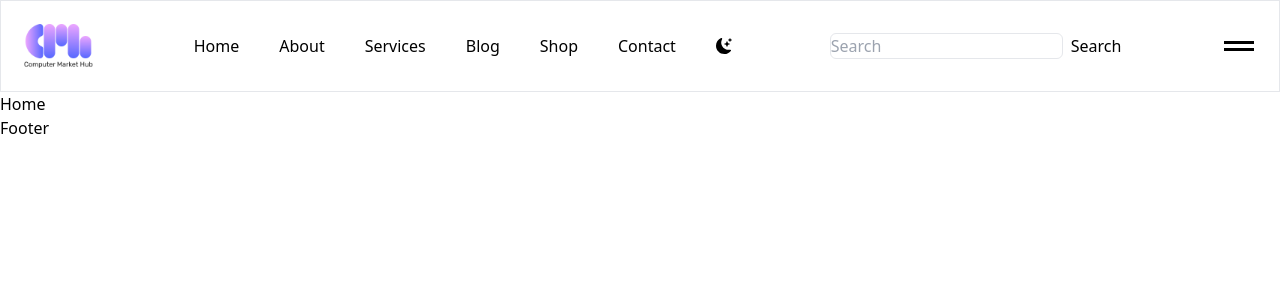
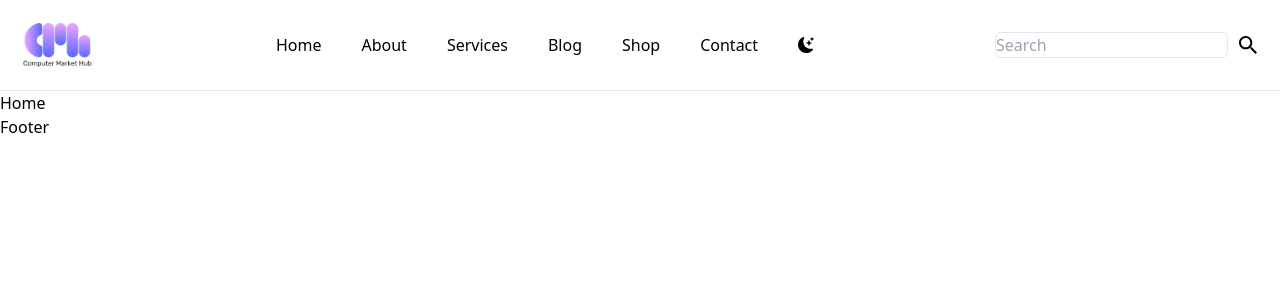
Before and after one commit to Sh-karan27/demo-website-computerhub, a React (Vite) app: page / in a window 1280 px wide. Shown: the top 300 px of the page. Built offline with nearby package versions, Linux system fonts and the light colour scheme.

Commit message:
added  responsive navbar

```diff
--- a/src/components/Navbar.jsx
+++ b/src/components/Navbar.jsx
@@ -5,6 +5,8 @@ import { NavList } from '../constants';
 import Logo from '../assets/Logo.png';
 import { MdSunny } from 'react-icons/md';
 import { BsFillMoonStarsFill } from 'react-icons/bs';
+import { NavLink } from 'react-router-dom';
+import { IoMdSearch } from 'react-icons/io';
 const Navbar = () => {
   const [slide, setSlide] = useState('justify-start');
   const [smallMenu, setSmallMenu] = useState(false);
@@ -14,16 +16,16 @@ const Navbar = () => {
 
   return (
     <>
-      <section className='w-full flex items-center justify-center relative border'>
+      <section className='w-full flex items-center justify-center relative border-b'>
         <div className='w-full flex items-center justify-between px-5 py-5 max-sm:px-2 max-sm:py-2'>
           <img src={Logo} alt='logo' className='w-[75px]' />
 
           <nav
             className={`flex items-center gap-10 transition-all duration-300 delay-300 ${slide} ease-linear cursor-pointer max-sm:hidden`}>
             {NavList.map((items, i) => (
-              <div key={i}>
+              <NavLink key={i} to={items === 'home' ? '/' : `${items}`}>
                 <span>{items.toUpperCase().charAt(0) + items.slice(1)}</span>
-              </div>
+              </NavLink>
             ))}
 
             <button onClick={() => dispatch(toggleTheme())}>
@@ -40,27 +42,27 @@ const Navbar = () => {
               className='rounded-md bg-transparent border focus:outline-none '
               placeholder='Search'
             />
-            <button>Search</button>
+            <IoMdSearch className='text-2xl' />
           </div>
 
           <div
-            className='flex flex-col w-10 h-10  items-center justify-center gap-1 '
+            className=' cursor-pointer hidden max-sm:flex flex-col w-10 h-10  items-center justify-center gap-1  '
             onClick={() => setSmallMenu(!smallMenu)}>
             <div
-              className={`bg-black w-[30px] h-[3px] ${
+              className={`bg-black w-[30px] h-[2px] ${
                 smallMenu ? 'rotate-45' : ''
-              }`}></div>
+              } ${theme === 'dark' ? 'bg-dark' : 'bg-light'} `}></div>
             <div
-              className={`bg-black w-[30px] h-[3px] ${
+              className={`bg-black w-[30px] h-[2px] ${
                 smallMenu ? '-rotate-45' : ''
-              }`}></div>
+              } ${theme === 'dark' ? 'bg-dark' : 'bg-light'}`}></div>
           </div>
           {smallMenu && (
-            <nav className=' w-full bg-[#000000ad] absolute  top-20 z-30 flex flex-col items-center justify-center gap-10 px-5 py-5'>
+            <nav className=' nav-menu hidden  w-3/4 left-0 glassbox absolute  top-20 z-30  max-sm:flex flex-col items-center justify-center gap-20 px-5 py-5'>
               {NavList.map((items, i) => (
-                <div key={i}>
+                <NavLink key={i} to={items === 'home' ? '/' : `${items}`}>
                   <span>{items.toUpperCase().charAt(0) + items.slice(1)}</span>
-                </div>
+                </NavLink>
               ))}
 
               <button onClick={() => dispatch(toggleTheme())}>
--- a/src/index.css
+++ b/src/index.css
@@ -21,5 +21,31 @@
 body {
   background-color: var(--background-color);
   color: var(--text-color);
-  transition: background-color 0.3s, color 0.3;
+  transition: background-color 0.3s linear, color 0.3 linear;
 }
+
+.glassbox {
+  /* From https://css.glass */
+  background: rgba(255, 255, 255, 0.067);
+  border-radius: 16px;
+  box-shadow: 0 4px 30px rgba(0, 0, 0, 0.1);
+  /* backdrop-filter: blur(4.5px); */
+  /* -webkit-backdrop-filter: blur(4.5px); */
+}
+
+.bg-dark {
+  background: #3a85cb;
+  transition: 0.3s linear;
+}
+.bg-light {
+  background: #000;
+
+  transition: 0.3s linear;
+}
+
+.nav-menu {
+  position: fixed;
+  top: 50%;
+  left: 50%;
+  transform: translate(-50%, -50%);
+}
```
